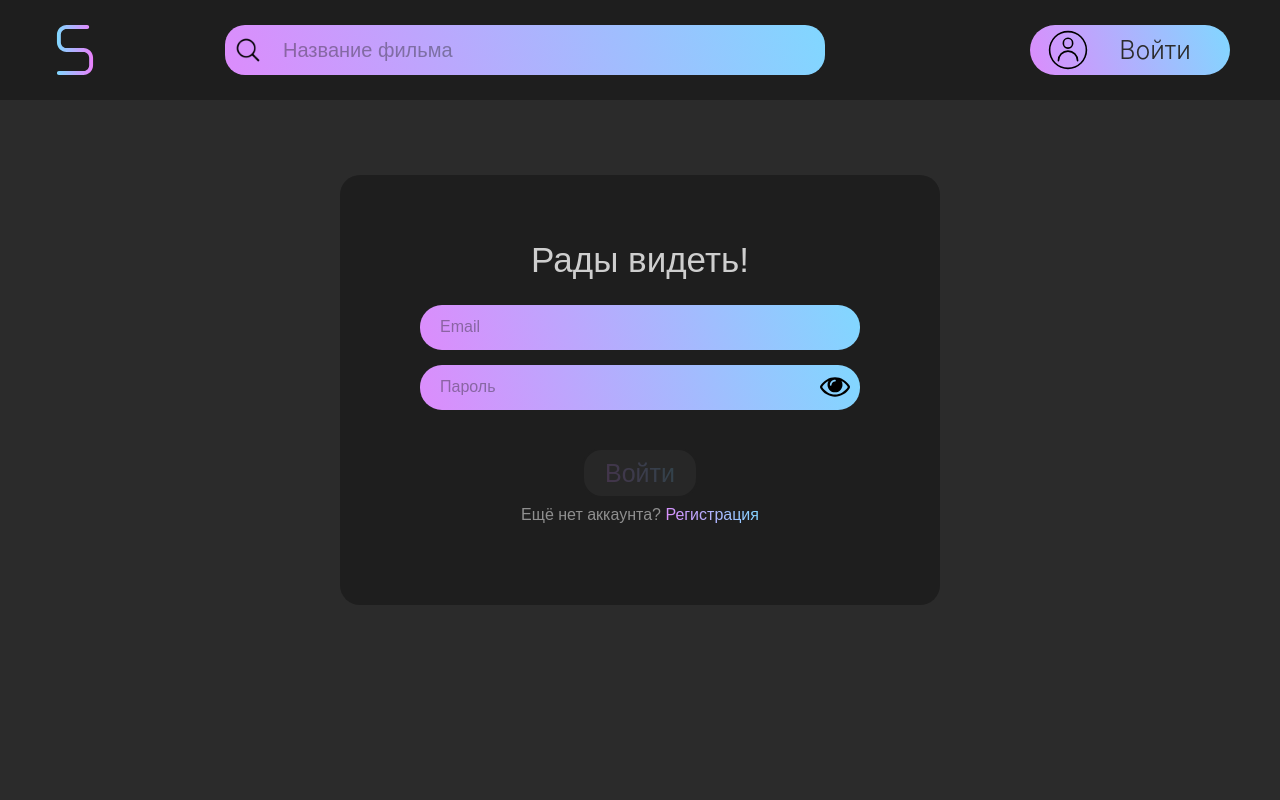
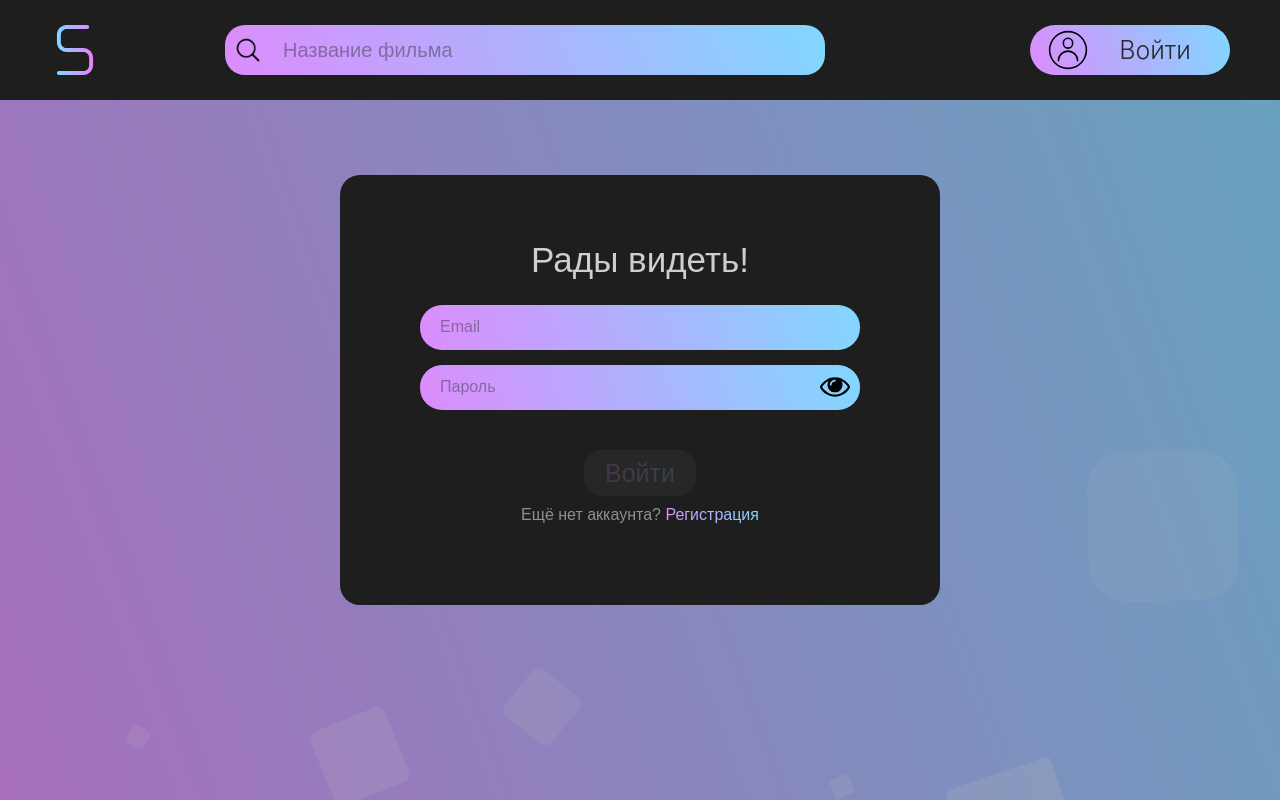
Before and after one commit to rina-dz/movie-storage, a React (Create React App) app: page /auth in a window 1280 px wide. Built offline with nearby package versions, Linux system fonts and the light colour scheme.

Commit message:
dev: создать Animatic

```diff
--- /dev/null
+++ b/src/components/Animatic/Animatic.css
@@ -0,0 +1,119 @@
+@import url('https://fonts.googleapis.com/css?family=Exo:400,700');
+
+.animatic {
+    top: 0;
+    left: 0;
+    position: absolute;
+    z-index: -1;
+    overflow: hidden;
+    width: 100%;
+    height: 100vh;
+    opacity: 0.7;
+    background: linear-gradient(70deg, rgb(220, 140, 252), rgb(129, 215, 255));
+    width: 100%;
+    height: 100vh;
+}
+
+.animatic__element {
+    position: absolute;
+    display: block;
+    list-style: none;
+    width: 20px;
+    height: 20px;
+    background: rgba(255, 255, 255, 0.2);
+    animation: animate 25s linear infinite;
+    bottom: -150px;
+
+}
+
+.animatic__element:nth-child(1) {
+    left: 25%;
+    width: 80px;
+    height: 80px;
+    animation-delay: 0s;
+}
+
+.animatic__element:nth-child(2) {
+    left: 10%;
+    width: 20px;
+    height: 20px;
+    animation-delay: 2s;
+    animation-duration: 12s;
+}
+
+.animatic__element:nth-child(3) {
+    left: 70%;
+    width: 20px;
+    height: 20px;
+    animation-delay: 4s;
+}
+
+.animatic__element:nth-child(4) {
+    left: 40%;
+    width: 60px;
+    height: 60px;
+    animation-delay: 0s;
+    animation-duration: 18s;
+}
+
+.animatic__element:nth-child(5) {
+    left: 65%;
+    width: 20px;
+    height: 20px;
+    animation-delay: 0s;
+}
+
+.animatic__element:nth-child(6) {
+    left: 75%;
+    width: 110px;
+    height: 110px;
+    animation-delay: 3s;
+}
+
+.animatic__element:nth-child(7) {
+    left: 35%;
+    width: 150px;
+    height: 150px;
+    animation-delay: 7s;
+}
+
+.animatic__element:nth-child(8) {
+    left: 50%;
+    width: 25px;
+    height: 25px;
+    animation-delay: 15s;
+    animation-duration: 45s;
+}
+
+.animatic__element:nth-child(9) {
+    left: 20%;
+    width: 15px;
+    height: 15px;
+    animation-delay: 2s;
+    animation-duration: 35s;
+}
+
+.animatic__element:nth-child(10) {
+    left: 85%;
+    width: 150px;
+    height: 150px;
+    animation-delay: 0s;
+    animation-duration: 11s;
+}
+
+
+@keyframes animate {
+
+    0% {
+        transform: translateY(0) rotate(0deg);
+        opacity: 1;
+        border-radius: 0;
+    }
+
+    100% {
+        transform: translateY(-700px) rotate(720deg);
+        opacity: 0;
+        border-radius: 50%;
+    }
+
+}
--- /dev/null
+++ b/src/components/Animatic/Animatic.js
@@ -0,0 +1,21 @@
+import React from 'react';
+import "./Animatic.css";
+
+function Animatic() {
+    return (
+        <div className='animatic'>
+            <li className='animatic__element'></li>
+            <li className='animatic__element'></li>
+            <li className='animatic__element'></li>
+            <li className='animatic__element'></li>
+            <li className='animatic__element'></li>
+            <li className='animatic__element'></li>
+            <li className='animatic__element'></li>
+            <li className='animatic__element'></li>
+            <li className='animatic__element'></li>
+            <li className='animatic__element'></li>
+        </div>
+    )
+}
+
+export default Animatic;
--- a/src/components/App/App.js
+++ b/src/components/App/App.js
@@ -1,15 +1,14 @@
 import React from 'react';
-import { Route, Routes} from 'react-router-dom';
+import { Route, Routes } from 'react-router-dom';
 import CurrentUserContext from '../../contexts/CurrentUserContext.js';
 import NotFound from '../NotFound/NotFound';
 import Header from '../Header/Header';
 import Auth from '../Auth/Auth.js';
-
+import Animatic from '../Animatic/Animatic.js'
 
 
 function App() {
   const [currentUser, setCurrentUser] = React.useState({ name: "Пользователь", email: 'example@gmail.com', _id: '14143423' });
-
 
   return (
     <CurrentUserContext.Provider value={currentUser}>
@@ -19,6 +18,7 @@ function App() {
           <Route path="*" element={<NotFound />} />
           <Route path="/auth" element={<Auth />} />
         </Routes>
+        <Animatic />
       </div>
     </CurrentUserContext.Provider>
   );
```
